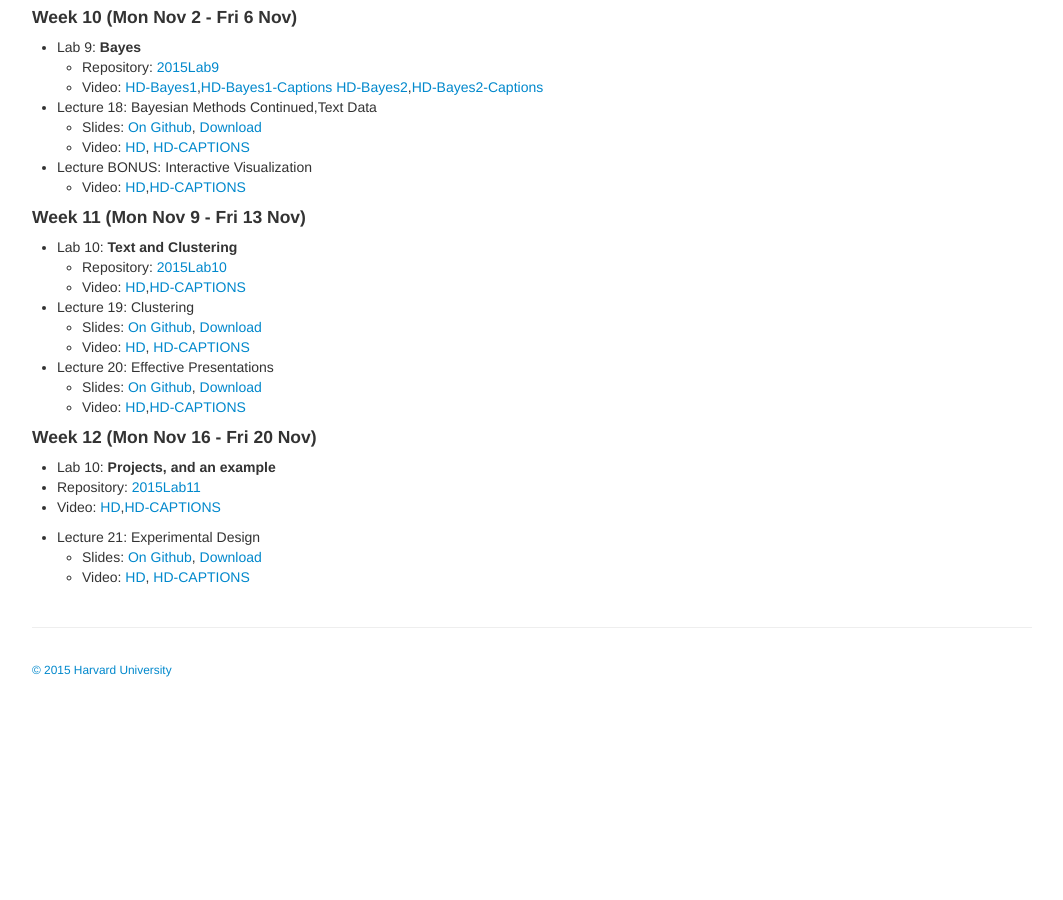
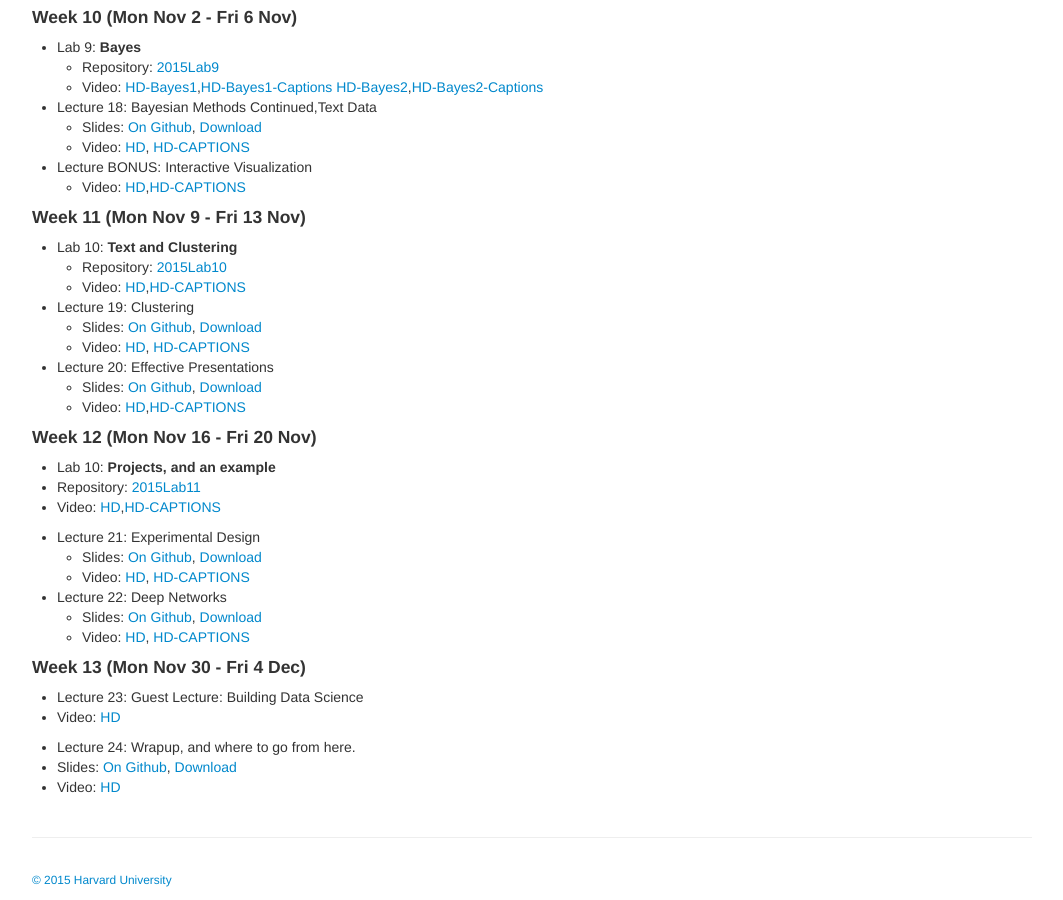
Before and after one commit to cs109/2015, a Jekyll site: the page built from pages/videos.md, in a window 1280 px wide and 900 px high, scrolled down 2258 px. Shown: the whole window, without its empty margins (108-1171 px from the left). Built offline with Jekyll 4.4.1, drawn with Linux system fonts in a browser that asks for light colours; before the commit the page ends 2948 px from its top, so only the background shows below that.

Commit message:
adding last videos

```diff
--- a/pages/videos.md
+++ b/pages/videos.md
@@ -176,3 +176,16 @@ We've also started a YouTube [channel](https://www.youtube.com/channel/UC0-KaiZF
 - Lecture 21: Experimental Design
    - Slides: [On Github](https://github.com/cs109/2015/blob/master/Lectures/22ExperimentalDesign.pdf), [Download](https://github.com/cs109/2015/raw/master/Lectures/22ExperimentalDesign.pdf)
    - Video: [HD](https://matterhorn.dce.harvard.edu/engage/player/watch.html?id=15117337-3199-4265-a39a-9a0c8772b9df), [HD-CAPTIONS](https://matterhorn.dce.harvard.edu/engage/player/watch.html?id=94e52a8d-6557-48c4-b003-b5ec84d2a1e2)
+
+- Lecture 22: Deep Networks
+  - Slides: [On Github](https://github.com/cs109/2015/blob/master/Lectures/23-DeepLearning.pdf), [Download](https://github.com/cs109/2015/raw/master/Lectures/23-DeepLearning.pdf)
+  - Video: [HD](https://matterhorn.dce.harvard.edu/engage/player/watch.html?id=3c8c045a-7b5b-41a1-9b96-9e07a7cfb8f5), [HD-CAPTIONS](https://matterhorn.dce.harvard.edu/engage/player/watch.html?id=12bfea44-634f-4bc0-b88d-0aca05a3c289)
+
+####Week 13 (Mon Nov 30 - Fri 4 Dec)
+
+- Lecture 23: Guest Lecture: Building Data Science
+ - Video: [HD](https://matterhorn.dce.harvard.edu/engage/player/watch.html?id=128b8123-a1a6-493c-bac7-a932234374a0)
+
+- Lecture 24: Wrapup, and where to go from here.
+ - Slides: [On Github](https://github.com/cs109/2015/blob/master/Lectures/23-WrapUp.pdf), [Download](https://github.com/cs109/2015/raw/master/Lectures/23-WrapUp.pdf)
+ - Video: [HD](https://matterhorn.dce.harvard.edu/engage/player/watch.html?id=67735f84-d3c9-406e-86cd-4bfbb38ef1cd)
```
